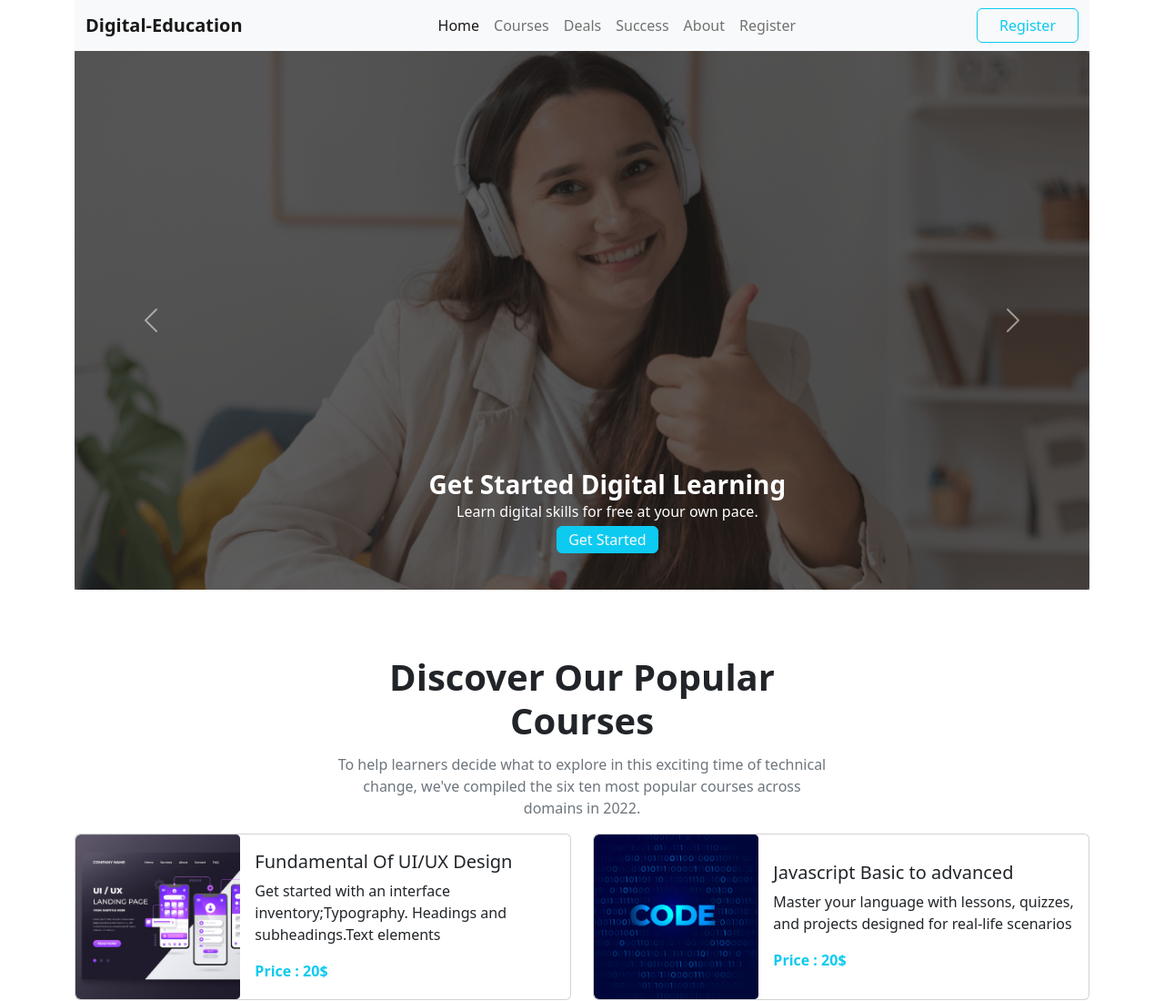
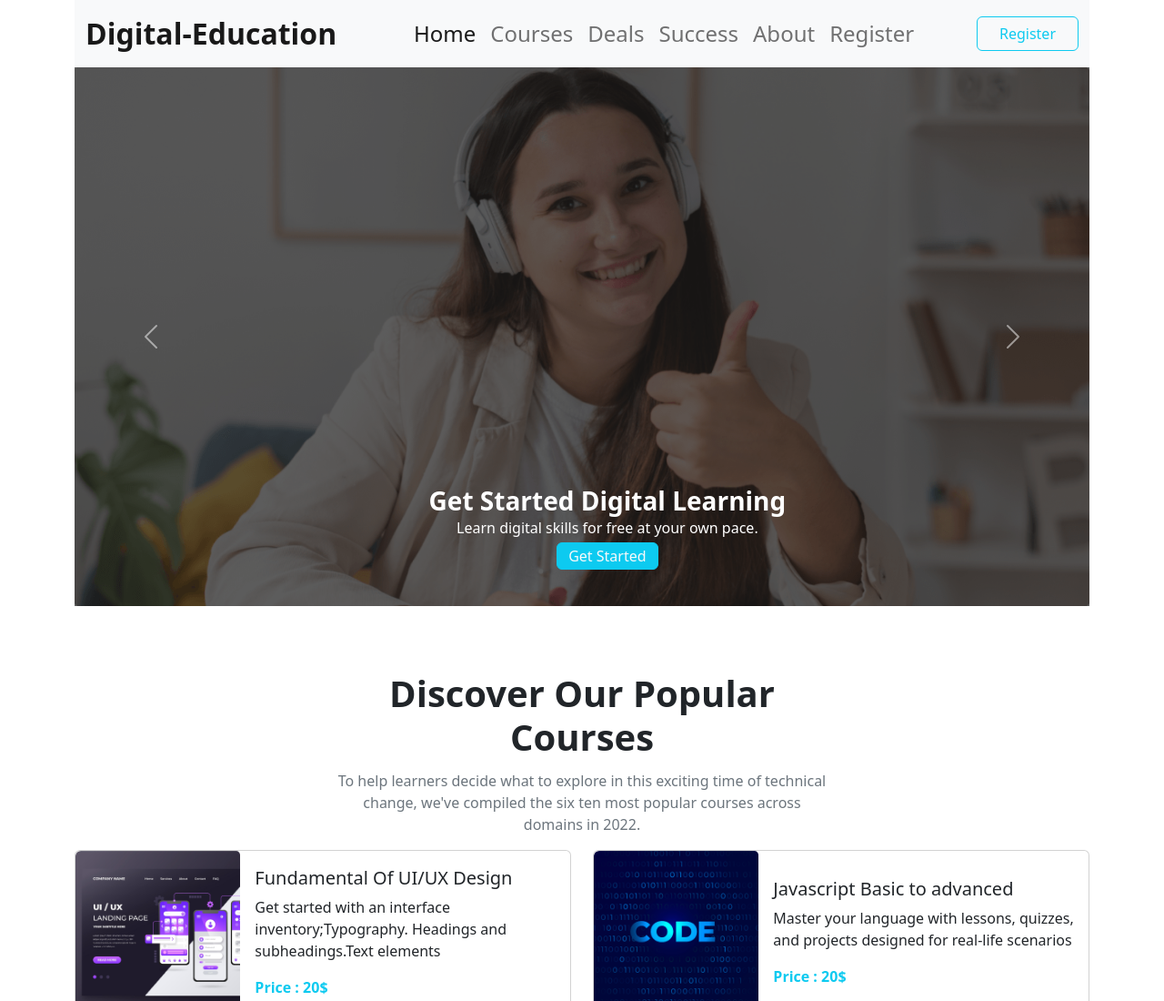
Before and after one commit to YtoSRF/digital-education, a plain HTML site: page index.html in a window 1280 px wide. Shown: the top 1100 px of the page at 91% size. Drawn offline with nearby package versions, Linux system fonts and the light colour scheme.

Commit message:
Resize navbar font-size

```diff
--- a/index.html
+++ b/index.html
@@ -13,9 +13,9 @@
 
 <body>
   <header class="container">
-    <nav class="navbar navbar-expand-lg bg-light">
+    <nav class="navbar navbar-expand-lg bg-light fs-4">
       <div class="container-fluid">
-        <a class="navbar-brand fw-bold" href="#">Digital-Education</a>
+        <a class="navbar-brand fw-bold fs-2" href="#">Digital-Education</a>
         <button class="navbar-toggler" type="button" data-bs-toggle="collapse" data-bs-target="#navbarSupportedContent" aria-controls="navbarSupportedContent" aria-expanded="false" aria-label="Toggle navigation">
           <span class="navbar-toggler-icon"></span>
         </button>
```
